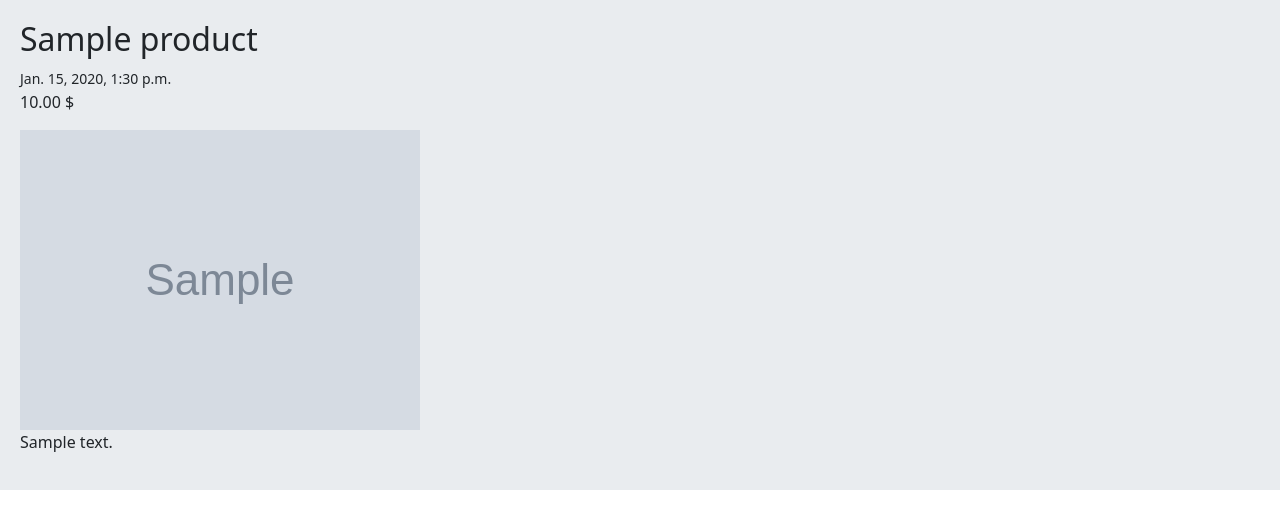
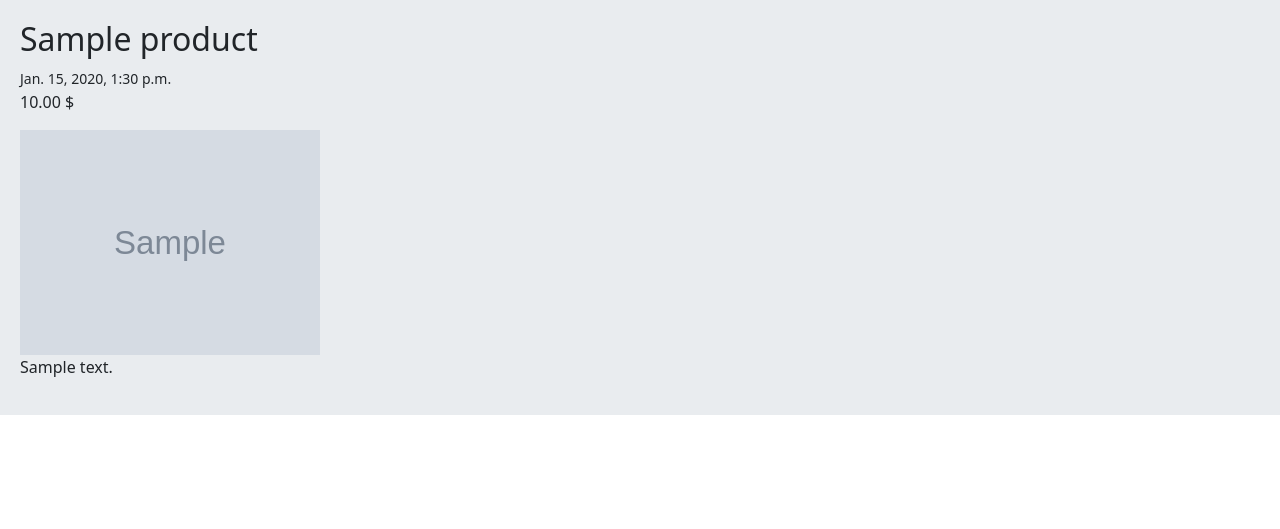
Before and after one commit to misam72/Shop, a Django app: a page that uses home/templates/home/detail.html in a window 1280 px wide. Shown: the part 56-585 px from the top of the page. Run offline with Django 4.2, Linux system fonts and the light colour scheme; tables that the repository leaves empty hold one stand-in row (values such as "Sample post"); grey boxes marked "Sample" are stand-in pictures.

Commit message:
Showing items better.

```diff
--- a/home/templates/home/detail.html
+++ b/home/templates/home/detail.html
@@ -4,6 +4,6 @@
     <h2>{{product.name}}</h2>
     <small>{{product.created}}</small>
     <p>{{product.price}} $</p>
-    <img src="{{product.image.url}}">
+    <img src="{{product.image.url}}" style="width: 300px;">
     <p>{{product.description}}</p>
 {% endblock %}
--- a/home/templates/home/home.html
+++ b/home/templates/home/home.html
@@ -7,7 +7,7 @@
 
 {% block content %}
     {% for product in products%}
-        <div class='card' style='width: 18rem;'>
+        <div class='card' style='width: 18rem; display: inline-block;'>
             <img src='{{product.image.url}}' class='card-img-top'>
             <div class='card-body'>
                 <a href='{{ product.get_absolute_url }}' class='card-title'>{{ product.name }}</a>
```
